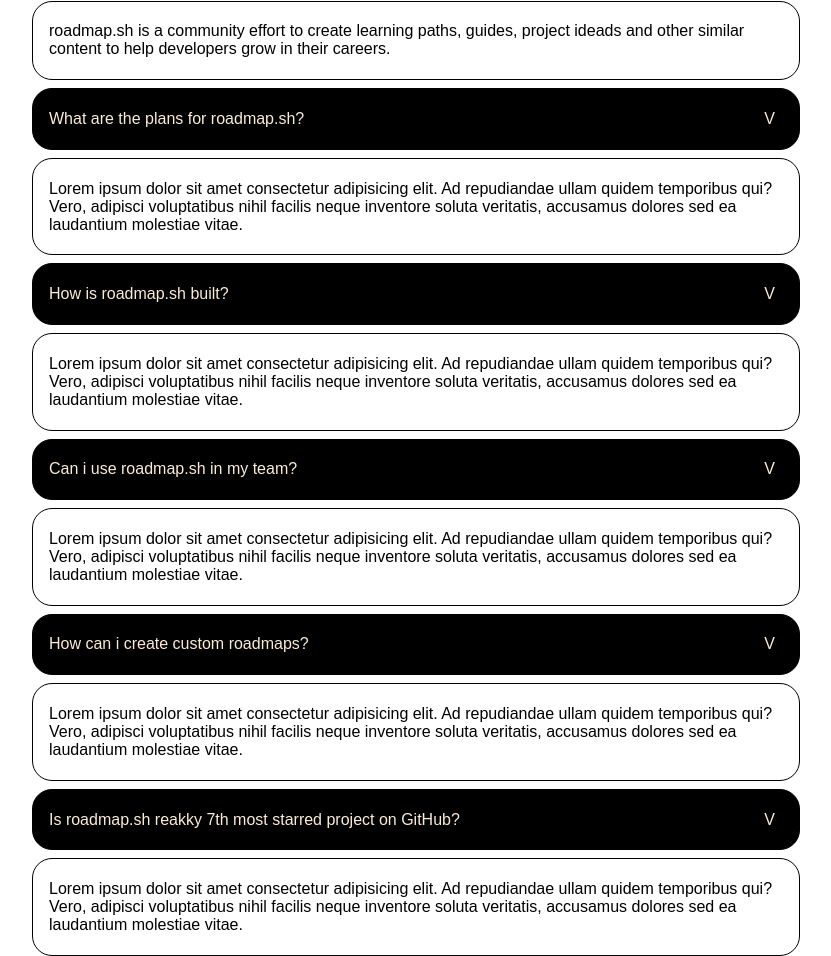
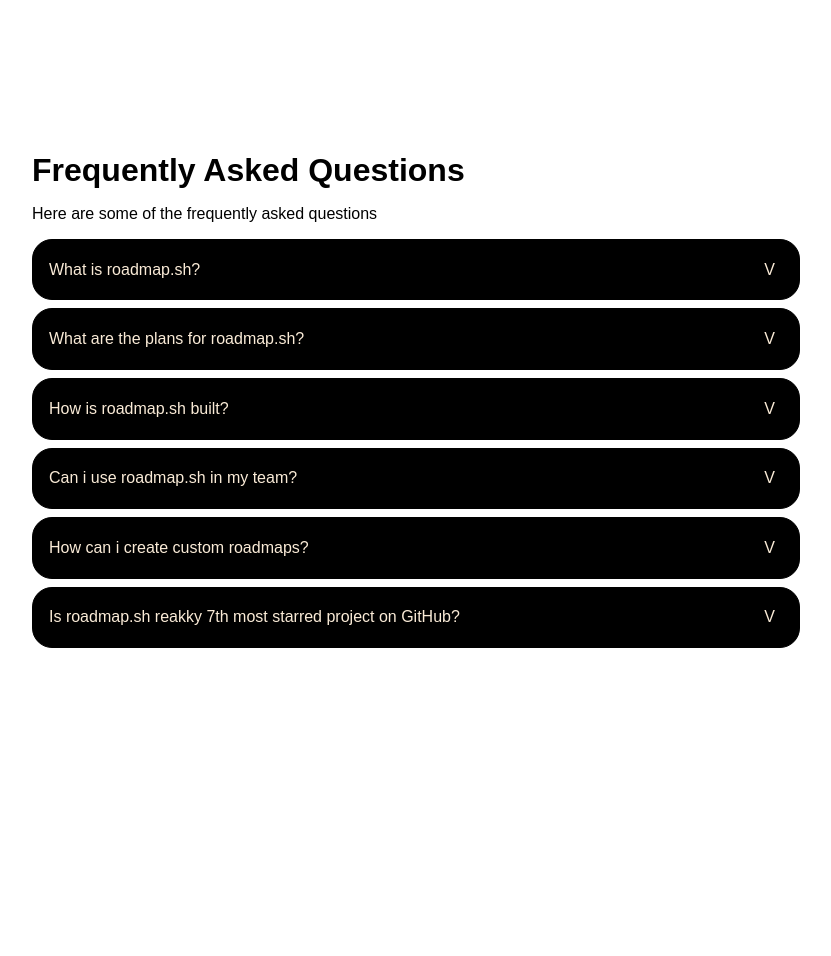
Before and after one commit to joaovsdo/Accordion, a plain HTML site: page index.html in a window 1280 px wide. Shown: the whole page, without its empty margins (224-1055 px from the left). After the commit the page ends 800 px from the top, so only its background shows below. Drawn offline with Linux system fonts and the light colour scheme.

Commit message:
Add: index.js, logic part about activating and deactivaing answer tabs

```diff
--- a/index.html
+++ b/index.html
@@ -16,56 +16,56 @@
                 What is roadmap.sh?
                 <span>V</span>
             </div>
-            <div class="answer-item answer1">
+            <div class="answer-item">
                 roadmap.sh is a community effort to create learning paths,
                  guides, project ideads and other similar content to help
                   developers grow in their careers.
             </div>
-            <div class="question-item question2">
+            <div class="question-item">
                 What are the plans for roadmap.sh?
                 <span>V</span>
             </div>
-            <div class="answer-item answer2">
+            <div class="answer-item">
                 Lorem ipsum dolor sit amet consectetur adipisicing elit.
                 Ad repudiandae ullam quidem temporibus qui? Vero, adipisci
                 voluptatibus nihil facilis neque inventore soluta veritatis,
                 accusamus dolores sed ea laudantium molestiae vitae.
             </div>
-            <div class="question-item question3">
+            <div class="question-item">
                 How is roadmap.sh built?
                 <span>V</span>
             </div>
-            <div class="answer-item answer3">
+            <div class="answer-item">
                 Lorem ipsum dolor sit amet consectetur adipisicing elit.
                 Ad repudiandae ullam quidem temporibus qui? Vero, adipisci
                 voluptatibus nihil facilis neque inventore soluta veritatis,
                 accusamus dolores sed ea laudantium molestiae vitae.
             </div>
-            <div class="question-item question4">
+            <div class="question-item">
                 Can i use roadmap.sh in my team?
                 <span>V</span>
             </div>
-            <div class="answer-item answer4">
+            <div class="answer-item">
                 Lorem ipsum dolor sit amet consectetur adipisicing elit.
                 Ad repudiandae ullam quidem temporibus qui? Vero, adipisci
                 voluptatibus nihil facilis neque inventore soluta veritatis,
                 accusamus dolores sed ea laudantium molestiae vitae.
             </div>
-            <div class="question-item question5">
+            <div class="question-item">
                 How can i create custom roadmaps?
                 <span>V</span>
             </div>
-            <div class="answer-item answer5">
+            <div class="answer-item">
                 Lorem ipsum dolor sit amet consectetur adipisicing elit.
                 Ad repudiandae ullam quidem temporibus qui? Vero, adipisci
                 voluptatibus nihil facilis neque inventore soluta veritatis,
                 accusamus dolores sed ea laudantium molestiae vitae.
             </div>
-            <div class="question-item question6">
+            <div class="question-item">
                 Is roadmap.sh reakky 7th most starred project on GitHub?
                 <span>V</span>
             </div>
-            <div class="answer-item answer6">
+            <div class="answer-item">
                 Lorem ipsum dolor sit amet consectetur adipisicing elit.
                 Ad repudiandae ullam quidem temporibus qui? Vero, adipisci
                 voluptatibus nihil facilis neque inventore soluta veritatis,
--- a/index.js
+++ b/index.js
@@ -0,0 +1,17 @@
+const questionsList = document.querySelectorAll('.question-item')
+const answerList = document.querySelectorAll('.answer-item')
+
+questionsList.forEach((question, index) =>{
+    question.addEventListener('click', function(){
+        const answer = answerList[index];
+        if (answer.classList.contains('active')){ //if class already active remove
+            answerList.forEach(answerItem => answerItem.classList.remove('active'));
+        } else {// if class not active, remove all actives and activate de class
+            answerList.forEach(answerItem => answerItem.classList.remove('active'));
+            answer.classList.add('active');
+        }
+
+
+
+    })
+})
--- a/styles.css
+++ b/styles.css
@@ -43,3 +43,11 @@ body {
     position: absolute;
     right: 1.5rem;
 }
+
+.answer-item.active {
+    display: block
+}
+
+.answer-item {
+    display: none;
+}
```
